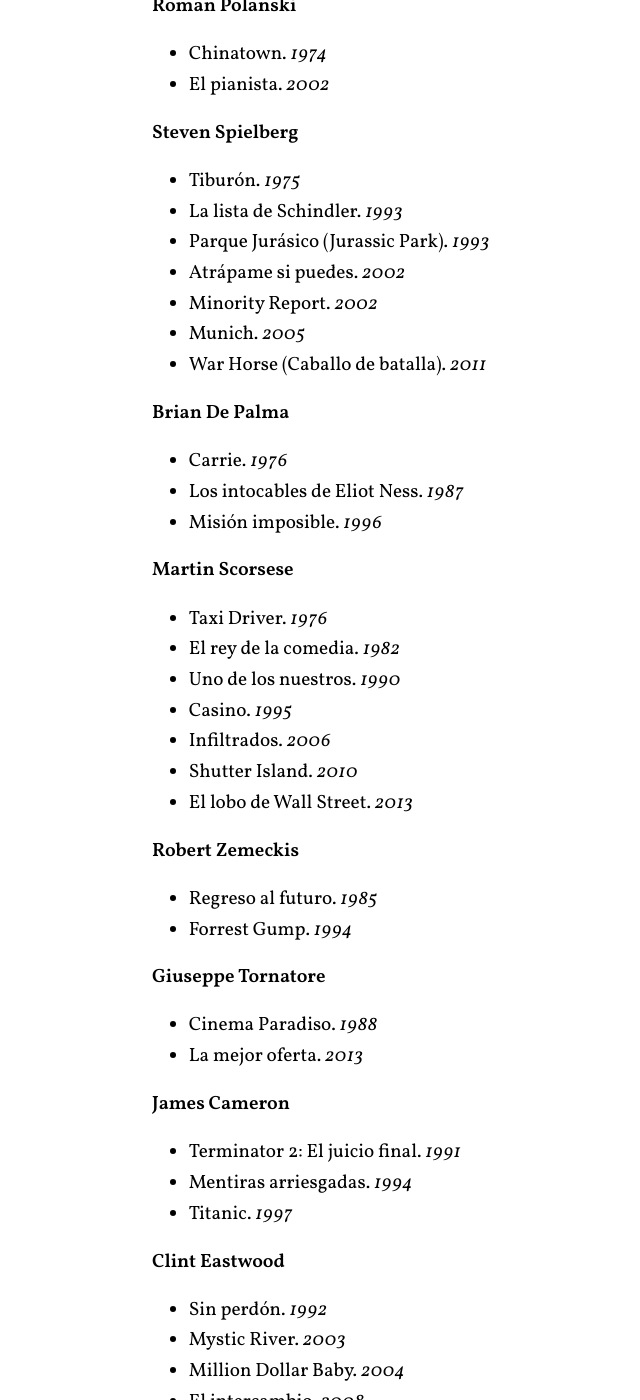
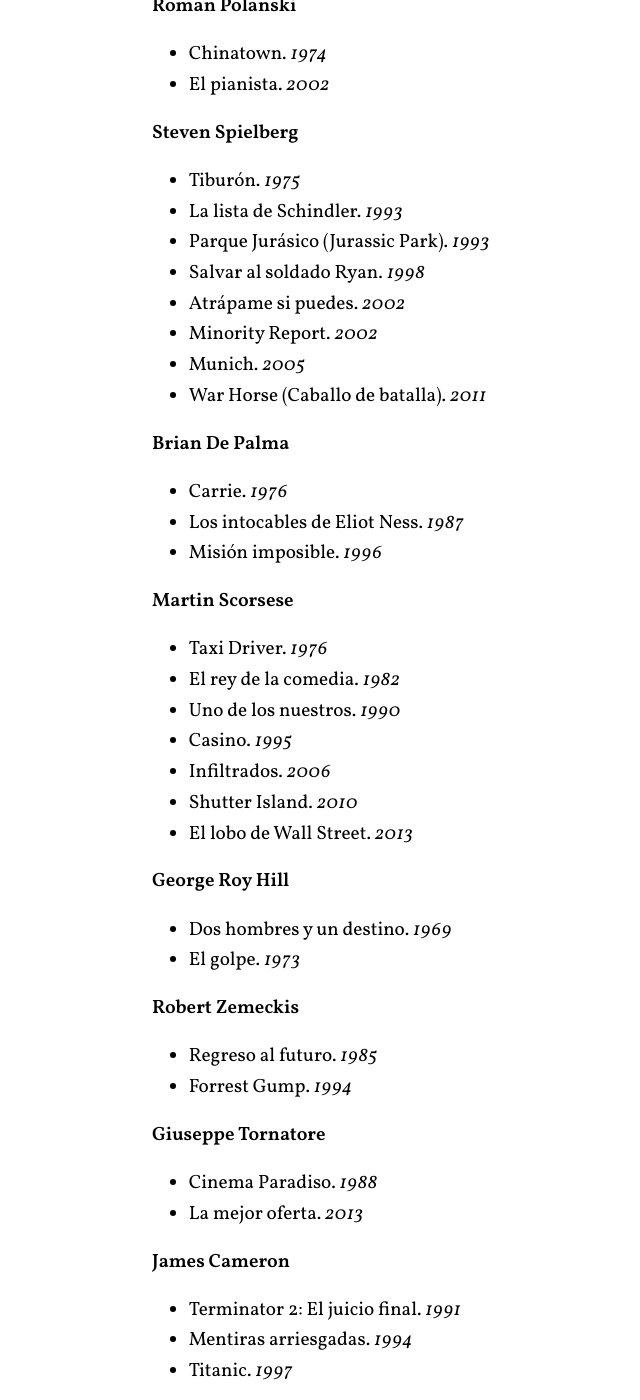
Before and after one commit to arturoherrero/arturoherrero.com, a Jekyll site: the page built from pages/directors.md, in a window 1280 px wide and 1400 px high, scrolled down 3358 px. Shown: the whole window, without its empty margins (128-768 px from the left). Built offline with Jekyll 4.4.1, drawn with Linux system fonts in a browser that asks for light colours; some of the changed text lies outside the part shown.

Commit message:
Update lists

```diff
--- a/pages/directors.md
+++ b/pages/directors.md
@@ -92,7 +92,7 @@
 - Senderos de gloria. *1957*
 - Espartaco. *1960*
 - ¿Teléfono rojo? Volamos hacia Moscú. *1964*
-- The Shining. *1980*
+- El resplandor (The Shining). *1980*
 
 ##### Sidney Lumet
 - Doce hombres sin piedad. *1957*
@@ -116,6 +116,7 @@
 - Tiburón. *1975*
 - La lista de Schindler. *1993*
 - Parque Jurásico (Jurassic Park). *1993*
+- Salvar al soldado Ryan. *1998*
 - Atrápame si puedes. *2002*
 - Minority Report. *2002*
 - Munich. *2005*
@@ -134,6 +135,10 @@
 - Infiltrados. *2006*
 - Shutter Island. *2010*
 - El lobo de Wall Street. *2013*
+
+##### George Roy Hill
+- Dos hombres y un destino. *1969*
+- El golpe. *1973*
 
 ##### Robert Zemeckis
 - Regreso al futuro. *1985*
```
Also changed, not shown: pages/books.md (+1 -0 lines), pages/movies.md (+3 -1 lines).
